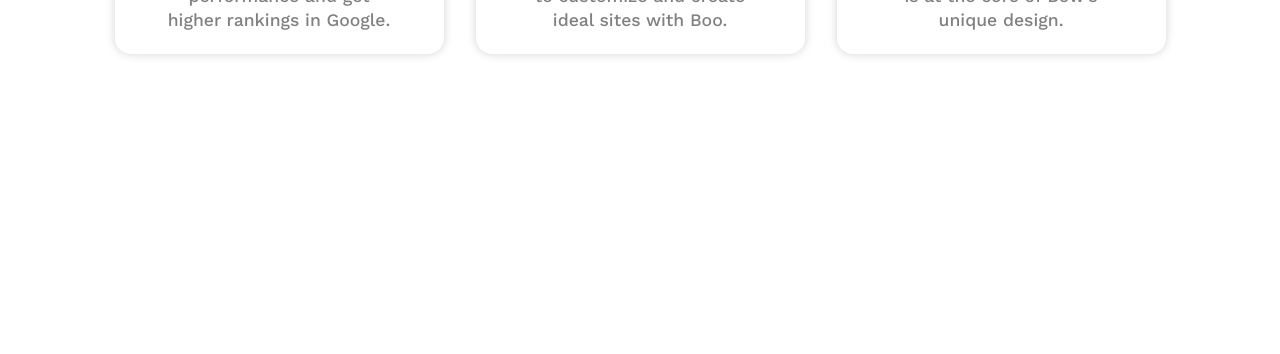
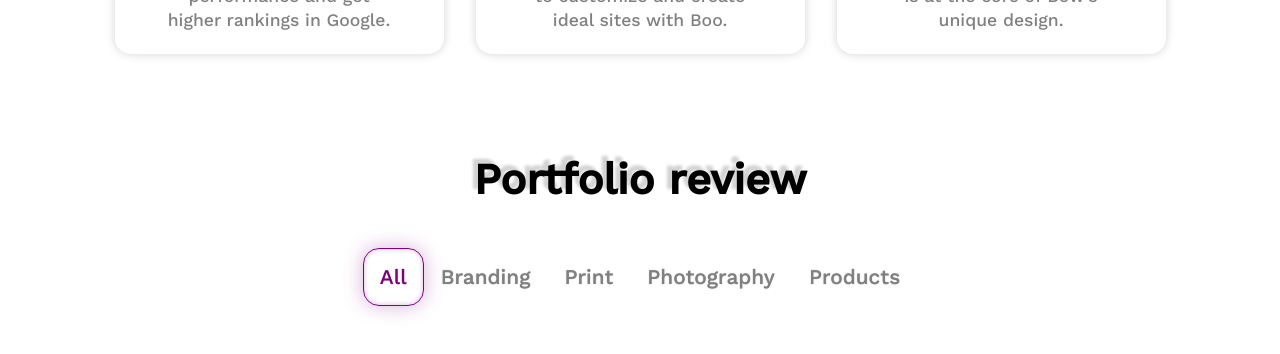
Before and after one commit to khadem-mh/boomodern, a Next.js app: page / in a window 1280 px wide. Shown: the part 982-1336 px from the top of the page. Before the commit the page ends 1128 px from the top, so only its background shows below. Built offline with nearby package versions, Linux system fonts and the light colour scheme.

Commit message:
create new template

```diff
--- /dev/null
+++ b/components/templates/WorkSample/workSample.jsx
@@ -0,0 +1,19 @@
+const WorkSample = () => {
+
+    return (
+        <article className="worksample__main">
+            <h2 className="worksample__title">Portfolio review</h2>
+            <nav className="worksample__nav">
+                <ul className="worksample__ul">
+                    <li className="worksample__li worksample__li-active">All</li>
+                    <li className="worksample__li">Branding</li>
+                    <li className="worksample__li">Print</li>
+                    <li className="worksample__li">Photography</li>
+                    <li className="worksample__li">Products</li>
+                </ul>
+            </nav>
+        </article>
+    )
+}
+
+export default WorkSample
--- a/pages/index.js
+++ b/pages/index.js
@@ -1,5 +1,6 @@
 import Header from "@/components/templates/Header/Header";
 import DescriptionBox from "@/components/modules/base/DescriptionBox/DescriptionBox";
+import WorkSample from "@/components/templates/WorkSample/workSample";
 
 export default function Home() {
   return (
@@ -12,7 +13,11 @@ export default function Home() {
       <section className="index__boxes">
         <DescriptionBox title={"High performance"} text={"Improve your site's performance and get higher rankings in Google."} srcVideo={"videos/func1.mp4"} />
         <DescriptionBox title={"The liveliest editor"} text={"No need for coding skills to customize and create ideal sites with Boo."} srcVideo={"videos/func2.mp4"} />
-        <DescriptionBox title={"Unique elements"} text={"Intense attention to detail is at the core of Bow's unique design."} srcVideo={"videos/func3.mp4"}/>
+        <DescriptionBox title={"Unique elements"} text={"Intense attention to detail is at the core of Bow's unique design."} srcVideo={"videos/func3.mp4"} />
+      </section>
+
+      <section>
+        <WorkSample/>
       </section>
 
       <br /><br /><br /><br />
--- a/styles/globals.css
+++ b/styles/globals.css
@@ -1,8 +1,6 @@
 @import "root.css";
 @import "pages-styles/index.css";
 @import "modules-styles/navbar/navbar.css";
-@import "modules-styles/description-box/description-box.css";
-@import "templates_styles/header/header.css";
 
 * {
   box-sizing: border-box;
@@ -15,6 +13,7 @@ body {
   padding: 0;
   margin: 0;
   overflow-x: hidden;
+  scroll-behavior: smooth;
 }
 
 a {
--- a/styles/pages-styles/index.css
+++ b/styles/pages-styles/index.css
@@ -1,3 +1,7 @@
+@import "../modules-styles/description-box/description-box.css";
+@import "../templates_styles/header/header.css";
+@import "../templates_styles/work-sample/work-sample.css";
+
 .index__main {}
 
 .index__header {}
@@ -7,4 +11,5 @@
     align-items: center;
     justify-content: center;
     height: max-content;
+    flex-wrap: wrap;
 }
--- /dev/null
+++ b/styles/templates_styles/work-sample/work-sample.css
@@ -0,0 +1,44 @@
+.worksample__main {
+    width: 100%;
+    height: auto;
+    display: flex;
+    flex-direction: column;
+    align-items: center;
+    justify-content: center;
+}
+
+.worksample__title {
+    font-size: 2.7em;
+    text-shadow: -5px -5px 3px lightgray;
+    padding-top: 3rem;
+    padding-bottom: .5rem;
+}
+
+.worksample__nav {
+
+}
+
+.worksample__ul {
+    display: flex;
+    align-items: center;
+    flex-wrap: wrap;
+    justify-content: space-around;
+}
+
+.worksample__li {
+    text-shadow: 0 0 1px gray;
+    font-size: 1.3em;
+    cursor: pointer;
+    transition: all 300ms;
+    padding: 1rem;
+    border-radius: 1rem;
+    color: gray;
+    border: 1px solid transparent;
+}
+
+.worksample__li:hover, .worksample__li-active  {
+    transition: all 300ms;
+    box-shadow: 0 0 20px #D9B2D9, 0 0 5px #D9B2D9 inset;
+    border: 1px solid purple;
+    color: purple;
+}
```
